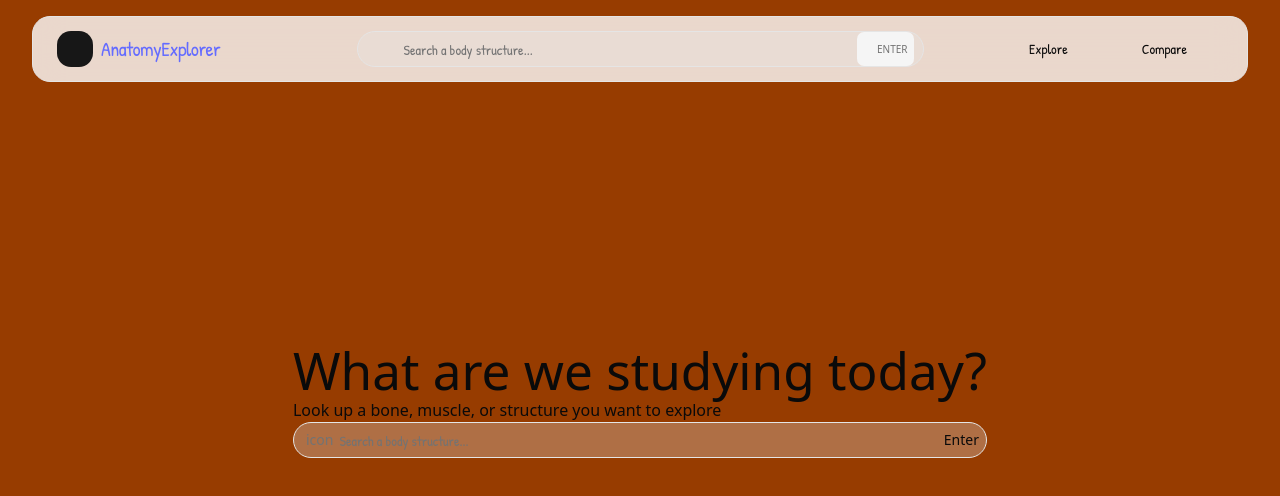
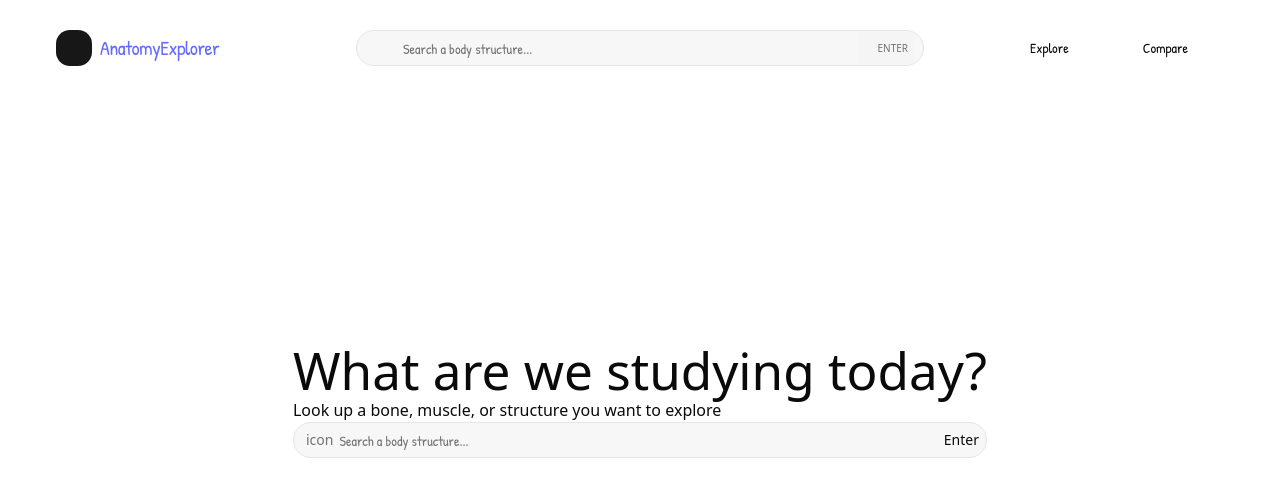
Before and after one commit to HUSS4IN22/free_anatomy_explorer, a React (Vite) app in the folder frontend/: page / in a window 1280 px wide. Shown: the top 496 px of the page. Built offline with nearby package versions, Linux system fonts and the light colour scheme; some icons are missing.

Commit message:
remove navbar backdrop

```diff
--- a/frontend/src/blocks/MainSearch.tsx
+++ b/frontend/src/blocks/MainSearch.tsx
@@ -2,7 +2,7 @@ import { InputGroup, InputGroupAddon, InputGroupButton, InputGroupInput } from "
 
 export default function MainSearch() {
   return (
-    <div className="flex flex-col min-h-screen items-center justify-center gap-4 px-6 bg-amber-800">
+    <div className="flex flex-col min-h-screen items-center justify-center gap-4 px-6 py-12">
       <div className="my-auto mx-auto">
         <h1>What are we studying today?</h1>
         <p>Look up a bone, muscle, or structure you want to explore</p>
--- a/frontend/src/blocks/Navbar.tsx
+++ b/frontend/src/blocks/Navbar.tsx
@@ -15,7 +15,7 @@ import { Button } from "@/components/ui/button"
 
 export default function Navbar() {
   return (
-    <header className="fixed top-4 z-50 left-1/2 -translate-x-1/2 w-full max-w-[95%] rounded-2xl bg-background/80 backdrop-blur-lg border border-border">
+    <header className="fixed top-4 z-50 left-1/2 -translate-x-1/2 w-full max-w-[95%]">
       <div className="flex h-16 items-center justify-between gap-4 px-6">
         <div className="flex flex-1 items-center justify-start">
           <Link to="/" className="flex items-center gap-2 transition-opacity hover:opacity-80">
```
